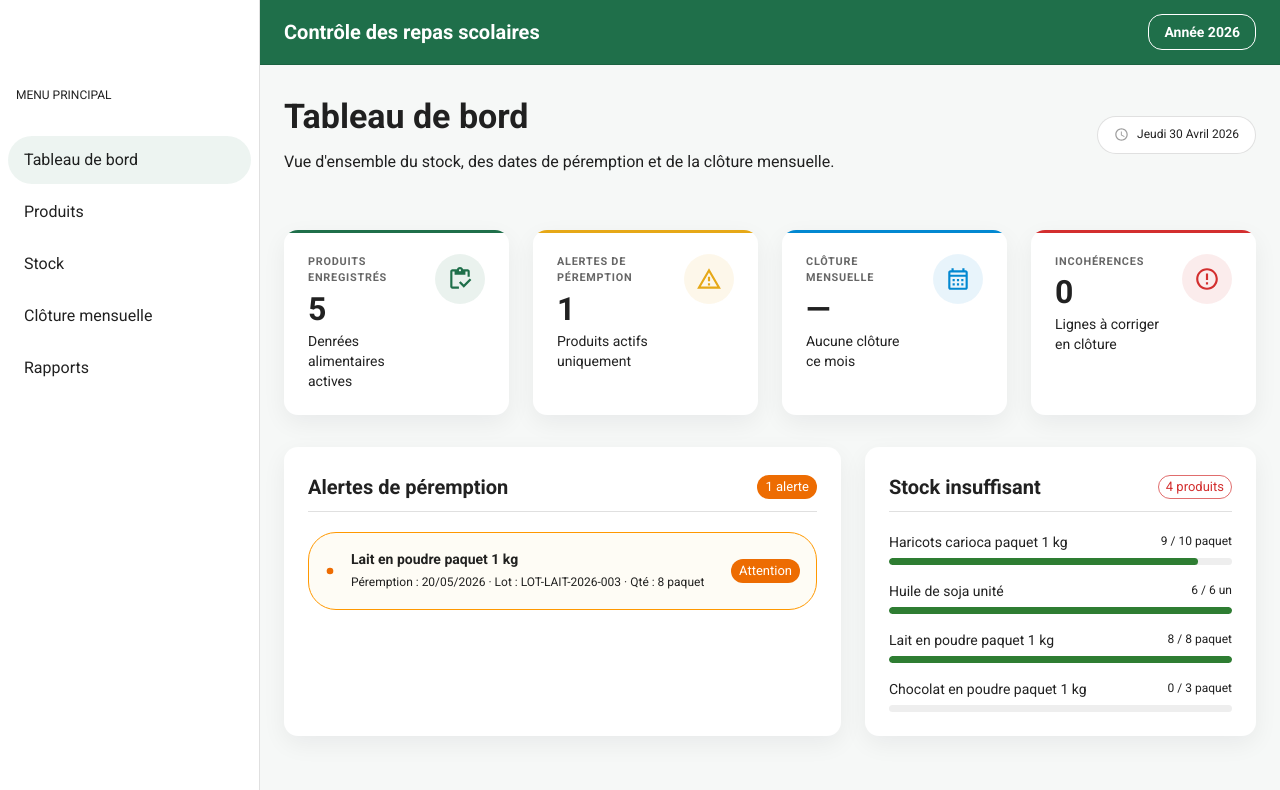
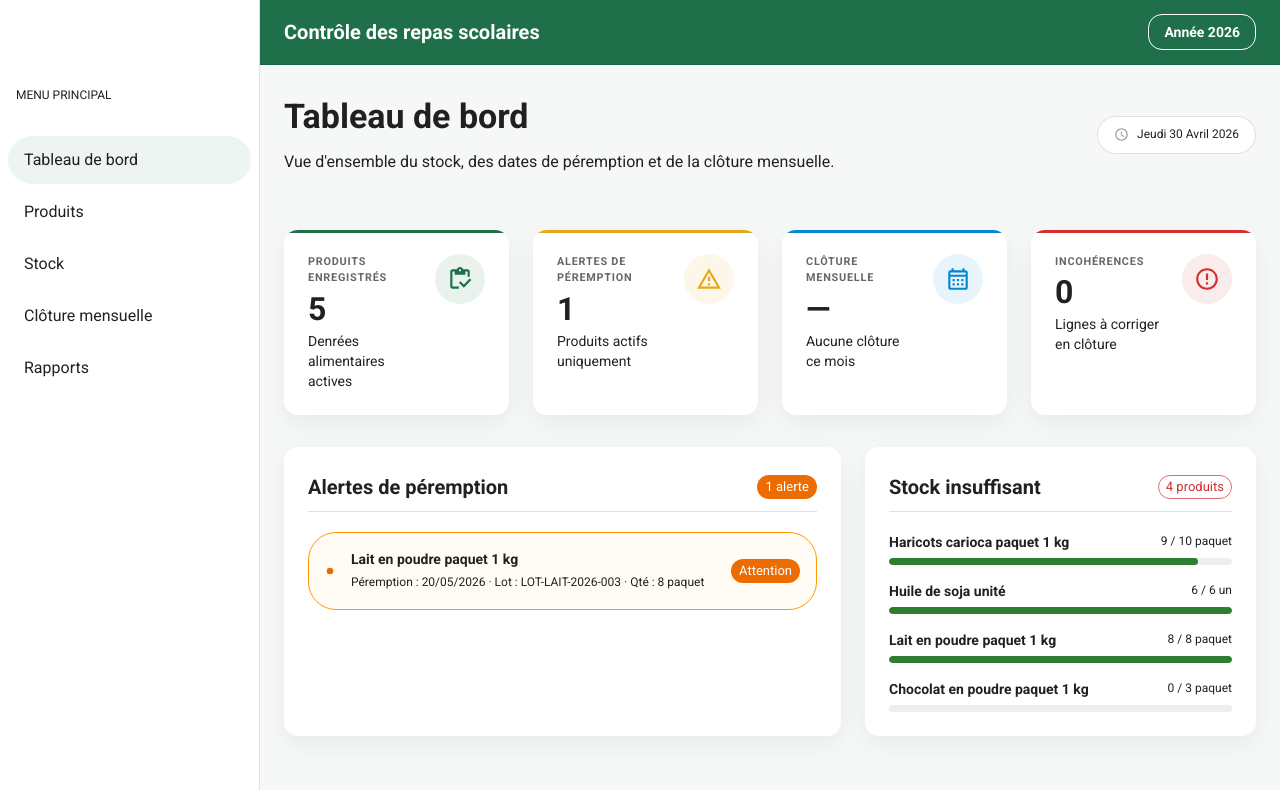
Before and after one commit to mauricioDallOnder/gestion-stock, a Next.js app: page / in a window 1280 px wide. Shown: the top 790 px of the page. Built offline with nearby package versions, Linux system fonts and the light colour scheme; what @mui/material-nextjs would draw is missing.

Commit message:
Update DashboardPage.tsx

```diff
--- a/features/dashboard/DashboardPage.tsx
+++ b/features/dashboard/DashboardPage.tsx
@@ -588,9 +588,9 @@ export function DashboardPage() {
                         >
                           <Typography
                             variant="body2"
-                            sx={{fontWeight:"700"}}
+                            sx={{fontWeight:"700", mr:"1"}}
                             noWrap
-                            sx={{ mr: 1 }}
+
                           >
                             {produit.nom}
                           </Typography>
```
